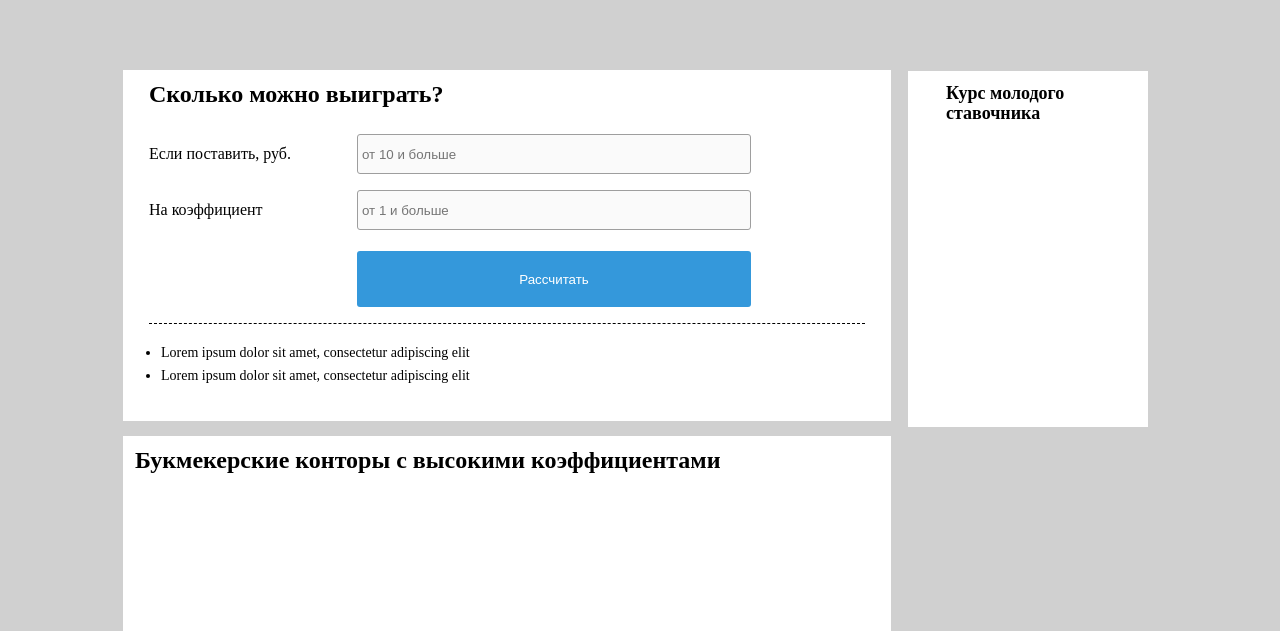
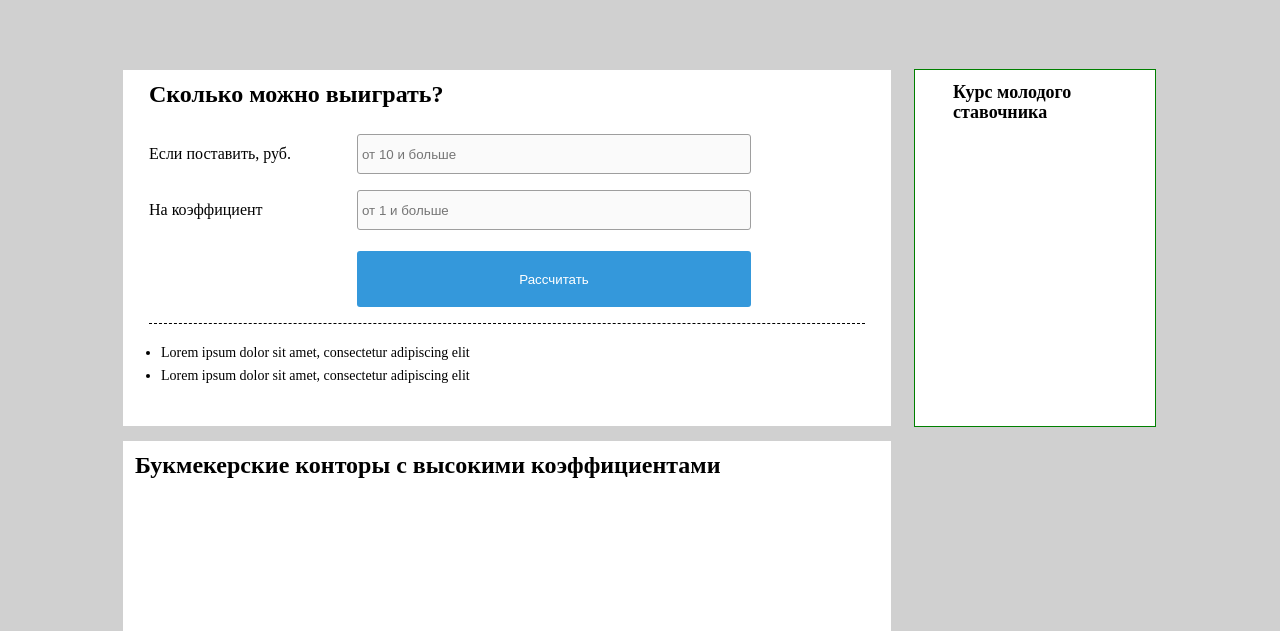
Before and after one commit to nikjke/Test-Task-Legalbet, a website built with webpack: page src/index.html in a window 1280 px wide. Shown: the part 169-800 px from the top of the page. Built offline with nearby package versions, Linux system fonts and the light colour scheme.

Commit message:
Fixed column course-bet

```diff
--- a/src/styles/index.scss
+++ b/src/styles/index.scss
@@ -92,6 +92,8 @@
 /* Начало стилей для калькулятора */
 
 .page-main {
+    display: flex;
+    flex-direction: column;
     width: 320px;
     margin: 0 auto;
     padding: 12px;
@@ -251,6 +253,7 @@
     }
 
     .page-header {
+        position: relative;
         width: 1080px;
         min-height: 64px;
 
@@ -317,11 +320,16 @@
     }
 
     .page-main {
+        display: flex;
+        flex-direction: row;
+        justify-content: space-between;
+        flex-wrap: wrap;
         width: 1080px;
         padding: 0px;
 
 
         &__title {
+            order: 1;
             width: 768px;
             height: 111px;
             margin: 0px;
@@ -333,8 +341,9 @@
     }
 
     .calculator {
+        order: 2;
         width: 768px;
-        height: 351px;
+        min-height: 351px;
         margin-left: 23px;
         padding: 0px;
 
@@ -346,13 +355,7 @@
 
         }
 
-        &__coefficient {
-            position: absolute;
-            margin-left: 208px;
-            margin-top: -45px;
-        }
-
-        &__how-bet {
+        &__coefficient, &__win-summ, &__how-bet, &__your-pays  {
             position: absolute;
             margin-left: 208px;
             margin-top: -45px;
@@ -396,6 +399,7 @@
     }
 
     .bookmakers-list {
+        order: 4;
         width: 768px;
         height: 454px;
         margin-left: 23px;
@@ -409,11 +413,12 @@
     }
 
     .course-bets {
-        position: absolute;
+        margin-top: 0;
+        margin-right: 25px;
+        order: 3;
         width: 240px;
         height: 356px;
-        left: 908px;
-        top: 225px;
+        outline: 1px solid green;
 
         &__title {
             font-size: 18px;
```
